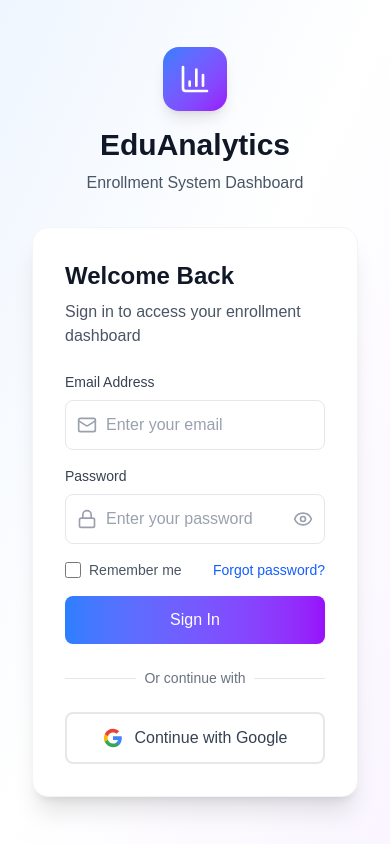
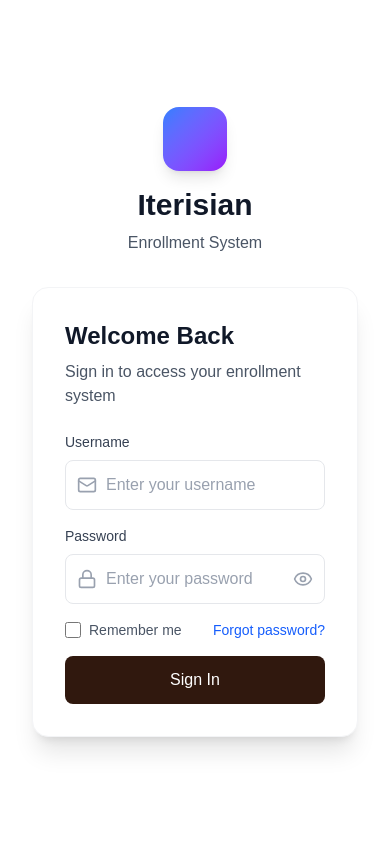
Before and after one commit to Chroanaa/enroll, a Next.js app: page / in a window 390 px wide. Built offline with nearby package versions, Linux system fonts and the light colour scheme.

Commit message:
added:db connection

```diff
--- a/app/components/Login.tsx
+++ b/app/components/Login.tsx
@@ -1,68 +1,52 @@
 "use client";
 import React, { useState } from "react";
 import { BarChart3, Mail, Lock, Eye, EyeOff } from "lucide-react";
-import { mockUsers } from "../data/mockData";
 import { useAuth } from "../contexts/AuthContext";
+import Image from "next/image";
 
 const Login: React.FC = () => {
   const { login } = useAuth();
   const [showPassword, setShowPassword] = useState(false);
   const [isLoading, setIsLoading] = useState(false);
-
-  const handleGoogleSignIn = async () => {
-    setIsLoading(true);
-
-    setTimeout(() => {
-      const mockUser = mockUsers[0];
-      const userData = {
-        id: mockUser.id,
-        name: mockUser.username,
-        email: mockUser.email,
-        avatar:
-          "https://images.unsplash.com/photo-1472099645785-5658abf4ff4e?w=32&h=32&fit=crop&crop=face",
-        provider: "google",
-        role: mockUser.role,
-      };
-      login(userData);
-      setIsLoading(false);
-    }, 1500);
-  };
+  const [error, setError] = useState("");
 
   const handleEmailLogin = async (e: React.FormEvent) => {
     e.preventDefault();
     setIsLoading(true);
+    setError("");
 
     const formData = new FormData(e.target as HTMLFormElement);
-    const email = formData.get("email") as string;
     const password = formData.get("password") as string;
+    const username = formData.get("username") as string;
 
-    setTimeout(() => {
-      const user = mockUsers.find((u) => u.email === email);
+    try {
+      const response = await fetch("/api/auth/login", {
+        method: "POST",
+        headers: {
+          "Content-Type": "application/json",
+        },
+        body: JSON.stringify({ username, password }),
+      });
 
-      if (user && password === "password123") {
-        const userData = {
-          id: user.id,
-          name: user.username,
-          email: user.email,
-          avatar:
-            "https://images.unsplash.com/photo-1472099645785-5658abf4ff4e?w=32&h=32&fit=crop&crop=face",
-          provider: "email",
-          role: user.role,
-        };
-        login(userData);
+      const data = await response.json();
+
+      if (response.ok && data.success) {
+        login(data.user);
       } else {
-        alert(
-          "Invalid email or password. Try: admin@example.com / password123"
-        );
+        setError(data.error || "Login failed");
       }
+    } catch (err) {
+      setError("An error occurred. Please try again.");
+      console.error("Login error:", err);
+    } finally {
       setIsLoading(false);
-    }, 1500);
+    }
   };
 
   return (
-    <div className='min-h-screen bg-gradient-to-br from-blue-50 via-white to-purple-50 flex'>
+    <div className='min-h-screen bg-[#30180e]-to-br from-blue-50 via-white to-purple-50 flex'>
       {/* Left Section */}
-      <div className='hidden lg:flex lg:w-1/2 bg-gradient-to-br from-blue-500 to-purple-600 relative overflow-hidden'>
+      <div className='hidden lg:flex lg:w-1/2 bg-[#30180e] relative overflow-hidden'>
         <div className='absolute inset-0 bg-black opacity-20'> </div>
         <div className='relative z-10 flex flex-col justify-center items-center text-white p-12'>
           {/* Background Pattern */}
@@ -76,20 +60,18 @@ const Login: React.FC = () => {
           {/* Content */}
           <div className='text-center max-w-md'>
             <div className='flex justify-center mb-6'>
-              <div className='w-20 h-20 bg-white bg-opacity-20 rounded-2xl flex items-center justify-center backdrop-blur-sm'>
-                <BarChart3 className='w-10 h-10 text-violet-500' />
+              <div className='w-20 h-20 bg-white bg-opacity-50 rounded-2xl flex items-center justify-center backdrop-blur-lg'>
+                <img
+                  src='/logo.png'
+                  alt='Iterisian Logo'
+                  width={40}
+                  height={40}
+                  className='object-contain'
+                />
               </div>
             </div>
-            <h1 className='text-4xl font-bold mb-4'>EduFlow</h1>
-            <p className='text-xl text-blue-100 mb-6'>
-              Enrollment System Dashboard
-            </p>
-            <p className='text-lg text-blue-50 leading-relaxed'>
-              Lorem ipsum dolor sit amet, consectetur adipiscing elit. Nulla
-              facilisi. Sed at urna in urna gravida tincidunt. Curabitur
-              euismod, sapien ac blandit semper, odio lacus cursus enim, vel
-              viverra justo erat nec nisl.
-            </p>
+            <h1 className='text-4xl font-bold mb-4'>Iterisian</h1>
+            <p className='text-xl text-blue-100 mb-6'>Enrollment System</p>
           </div>
         </div>
       </div>
@@ -100,14 +82,10 @@ const Login: React.FC = () => {
           {/* Mobile Logo and Header */}
           <div className='lg:hidden text-center mb-8'>
             <div className='flex justify-center mb-4'>
-              <div className='w-16 h-16 bg-gradient-to-br from-blue-500 to-purple-600 rounded-2xl flex items-center justify-center shadow-lg'>
-                <BarChart3 className='w-8 h-8 text-white' />
-              </div>
+              <div className='w-16 h-16 bg-gradient-to-br from-blue-500 to-purple-600 rounded-2xl flex items-center justify-center shadow-lg'></div>
             </div>
-            <h1 className='text-3xl font-bold text-gray-900 mb-2'>
-              EduAnalytics
-            </h1>
-            <p className='text-gray-600'>Enrollment System Dashboard</p>
+            <h1 className='text-3xl font-bold text-gray-900 mb-2'>Iterisian</h1>
+            <p className='text-gray-600'>Enrollment System</p>
           </div>
 
           {/* Login Card */}
@@ -117,30 +95,35 @@ const Login: React.FC = () => {
                 Welcome Back
               </h2>
               <p className='text-gray-600'>
-                Sign in to access your enrollment dashboard
+                Sign in to access your enrollment system
               </p>
             </div>
 
             {/* Email & Password Form */}
             <form onSubmit={handleEmailLogin} className='space-y-4'>
+              {error && (
+                <div className='p-3 bg-red-50 border border-red-200 rounded-lg'>
+                  <p className='text-sm text-red-600'>{error}</p>
+                </div>
+              )}
               <div>
                 <label
                   htmlFor='email'
                   className='block text-sm font-medium text-gray-700 mb-2'
                 >
-                  Email Address
+                  Username
                 </label>
                 <div className='relative'>
                   <div className='absolute inset-y-0 left-0 pl-3 flex items-center pointer-events-none'>
                     <Mail className='h-5 w-5 text-gray-400' />
                   </div>
                   <input
-                    id='email'
-                    name='email'
-                    type='email'
+                    id='username'
+                    name='username'
+                    type='text'
                     required
                     className='w-full pl-10 pr-3 py-3 border border-gray-200 rounded-lg focus:ring-2 focus:ring-blue-500 focus:border-transparent transition-all duration-200 text-gray-900 placeholder:text-gray-400'
-                    placeholder='Enter your email'
+                    placeholder='Enter your username'
                   />
                 </div>
               </div>
@@ -199,7 +182,7 @@ const Login: React.FC = () => {
               <button
                 type='submit'
                 disabled={isLoading}
-                className='w-full bg-gradient-to-r from-blue-500 to-purple-600 text-white py-3 px-4 rounded-lg font-medium hover:from-blue-600 hover:to-purple-700 focus:ring-2 focus:ring-blue-500 focus:ring-offset-2 transition-all duration-200 disabled:opacity-50 disabled:cursor-not-allowed'
+                className='w-full bg-[#30180e] text-white py-3 px-4 rounded-lg font-medium hover:from-blue-600 hover:to-purple-700 focus:ring-2 focus:ring-blue-500 focus:ring-offset-2 transition-all duration-200 disabled:opacity-50 disabled:cursor-not-allowed'
               >
                 {isLoading ? (
                   <div className='flex items-center justify-center gap-2'>
@@ -211,53 +194,6 @@ const Login: React.FC = () => {
                 )}
               </button>
             </form>
-
-            {/* Divider */}
-            <div className='my-6'>
-              <div className='relative'>
-                <div className='absolute inset-0 flex items-center'>
-                  <div className='w-full border-t border-gray-200' />
-                </div>
-                <div className='relative flex justify-center text-sm'>
-                  <span className='px-2 bg-white text-gray-500'>
-                    Or continue with
-                  </span>
-                </div>
-              </div>
-            </div>
-
-            {/* Google Sign-In Button */}
-            <button
-              onClick={handleGoogleSignIn}
-              disabled={isLoading}
-              className='w-full flex items-center justify-center gap-3 py-3 px-4 bg-white border-2 border-gray-200 rounded-lg text-gray-700 font-medium hover:border-gray-300 hover:bg-gray-50 transition-all duration-200 disabled:opacity-50 disabled:cursor-not-allowed'
-            >
-              {isLoading ? (
-                <div className='w-5 h-5 border-2 border-gray-300 border-t-blue-500 rounded-full animate-spin' />
-              ) : (
-                <>
-                  <svg className='w-5 h-5' viewBox='0 0 24 24'>
-                    <path
-                      fill='#4285F4'
-                      d='M22.56 12.25c0-.78-.07-1.53-.2-2.25H12v4.26h5.92c-.26 1.37-1.04 2.53-2.21 3.31v2.77h3.57c2.08-1.92 3.28-4.74 3.28-8.09z'
-                    />
-                    <path
-                      fill='#34A853'
-                      d='M12 23c2.97 0 5.46-.98 7.28-2.66l-3.57-2.77c-.98.66-2.23 1.06-3.71 1.06-2.86 0-5.29-1.93-6.16-4.53H2.18v2.84C3.99 20.53 7.7 23 12 23z'
-                    />
-                    <path
-                      fill='#FBBC05'
-                      d='M5.84 14.09c-.22-.66-.35-1.36-.35-2.09s.13-1.43.35-2.09V7.07H2.18C1.43 8.55 1 10.22 1 12s.43 3.45 1.18 4.93l2.85-2.22.81-.62z'
-                    />
-                    <path
-                      fill='#EA4335'
-                      d='M12 5.38c1.62 0 3.06.56 4.21 1.64l3.15-3.15C17.45 2.09 14.97 1 12 1 7.7 1 3.99 3.47 2.18 7.07l3.66 2.84c.87-2.6 3.3-4.53 6.16-4.53z'
-                    />
-                  </svg>
-                  Continue with Google
-                </>
-              )}
-            </button>
           </div>
         </div>
       </div>
--- a/app/components/Navigation.tsx
+++ b/app/components/Navigation.tsx
@@ -1,6 +1,14 @@
 "use client";
 import React from "react";
-import { BarChart3, Users, BookOpen, UserPlus, Calendar, LogOut, User } from "lucide-react";
+import {
+  BarChart3,
+  Users,
+  BookOpen,
+  UserPlus,
+  Calendar,
+  LogOut,
+  User,
+} from "lucide-react";
 import { useAuth } from "../contexts/AuthContext";
 
 interface NavigationProps {
@@ -26,10 +34,10 @@ const Navigation: React.FC<NavigationProps> = ({
       {/* Logo / Branding */}
       <div className='mb-8 flex items-center justify-center md:justify-start gap-0 md:gap-3'>
         <div className='w-8 h-8 bg-gradient-to-br from-blue-500 to-purple-600 rounded-lg flex items-center justify-center'>
-          <BarChart3 className='w-5 h-5 text-white' />
+          <img src='/logo.png' alt='' />
         </div>
         <div className='hidden md:block'>
-          <h1 className='font-bold text-gray-900'>EduFlow</h1>
+          <h1 className='font-bold text-gray-900'>ITerisian</h1>
           <p className='text-xs text-gray-500'>Enrollment System</p>
         </div>
       </div>
@@ -77,27 +85,13 @@ const Navigation: React.FC<NavigationProps> = ({
         </div>
       </div>
 
-
       {/* User Profile Section*/}
       <div className='mt-6 p-4 bg-white rounded-lg border border-gray-200'>
         <div className='flex items-center gap-3 mb-3'>
-          <div className='w-10 h-10 rounded-full bg-gradient-to-br from-blue-500 to-purple-600 flex items-center justify-center'>
-            {user?.avatar ? (
-              <img
-                src={user.avatar}
-                alt={user.name}
-                className='w-10 h-10 rounded-full object-cover'
-              />
-            ) : (
-              <User className='w-5 h-5 text-white' />
-            )}
-          </div>
+          <div className='w-10 h-10 rounded-full bg-gradient-to-br from-blue-500 to-purple-600 flex items-center justify-center'></div>
           <div className='flex-1 min-w-0'>
             <p className='text-sm font-medium text-gray-900 truncate'>
-              {user?.name || 'User'}
-            </p>
-            <p className='text-xs text-gray-500 truncate'>
-              {user?.email || 'user@example.com'}
+              {user?.username || "User"}
             </p>
           </div>
         </div>
```
Also changed, not shown: app/api/auth/login/route.ts (added, +44 -0 lines), app/api/auth/register/route.ts (added, +58 -0 lines), app/contexts/AuthContext.tsx (+15 -21 lines), app/lib/prisma.ts (added, +9 -0 lines), app/types/index.ts (+2 -5 lines), public/assets/images/logo.png (added), 1 other file (tests, documents, lock files or other folders).
